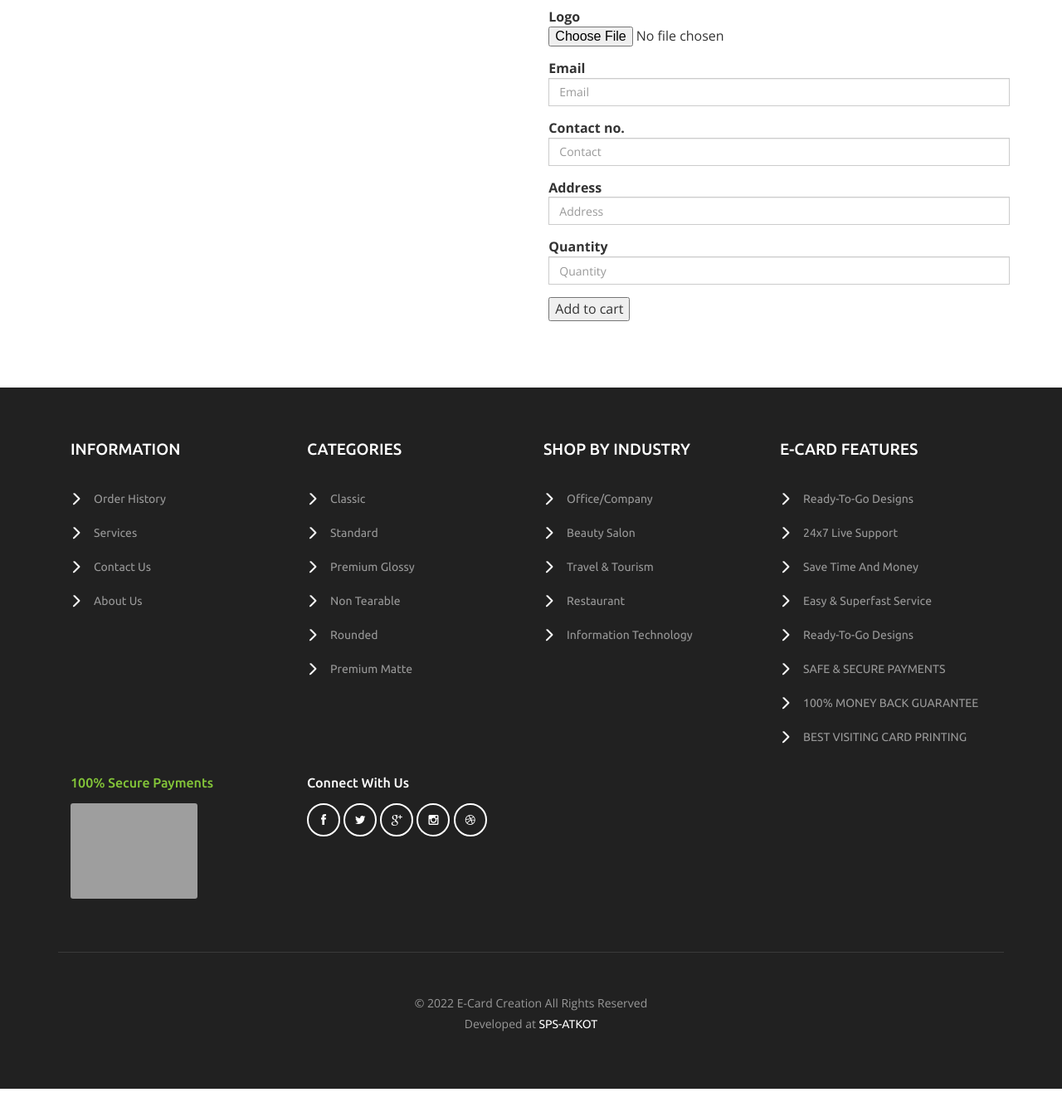
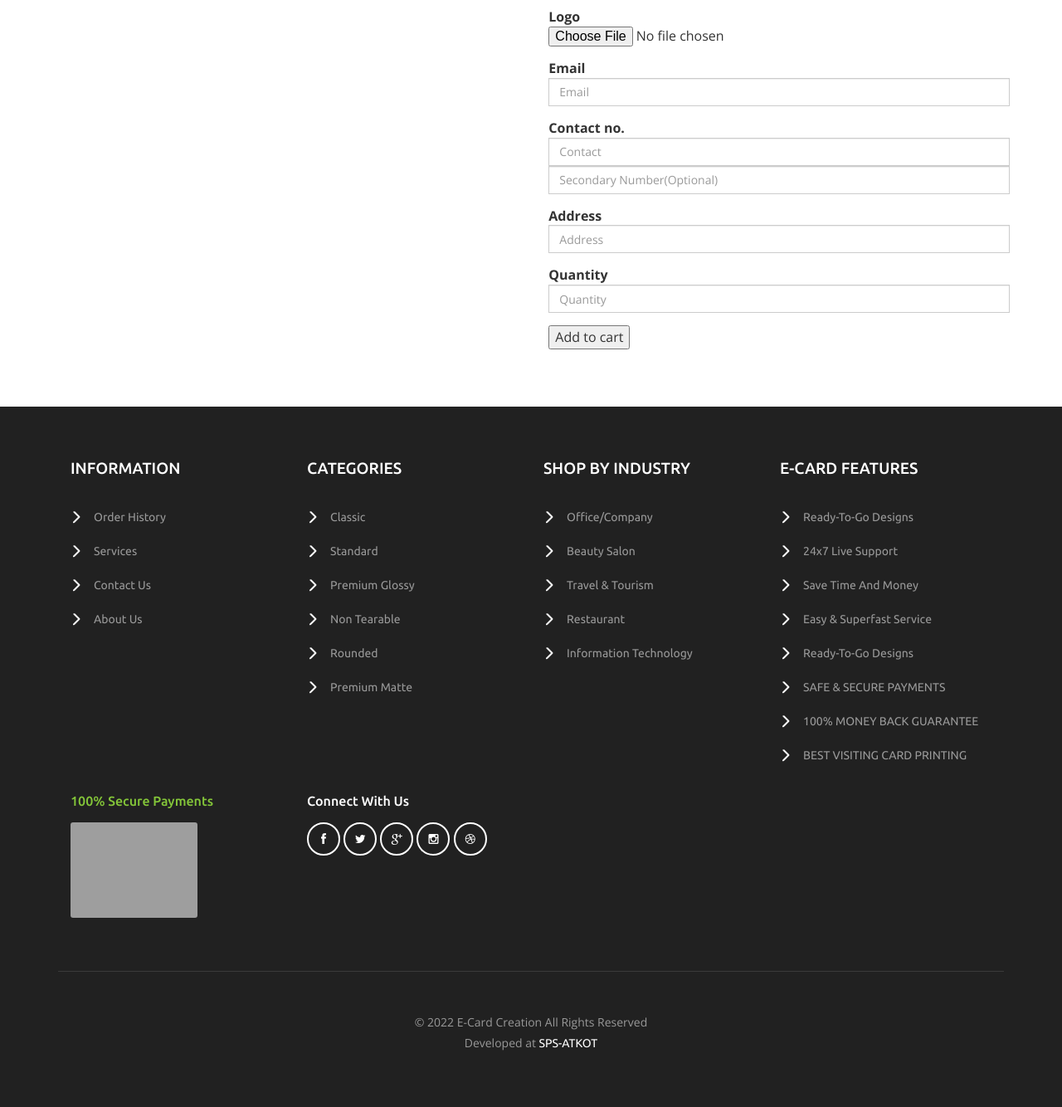
Before and after one commit to NiravBhuva/php_project, a PHP site: page /single.php?id=2 in a window 1280 px wide. Shown: the part 590-1924 px from the top of the page at 83% size. Before the commit the page ends 1902 px from the top, so only its background shows below. Run offline with PHP 8.4, Linux system fonts and the light colour scheme; a user stored in the database is signed in; data comes from the database, SQL or seed files in the repository; some libraries are stand-ins or nearby versions; grey boxes are pictures that could not be loaded.

Commit message:
latest commit

```diff
--- a/User/single.php
+++ b/User/single.php
@@ -19,35 +19,21 @@
 while($r=mysqli_fetch_array($c)){
 	if(isset($_POST['submit'])){
 
-		// print_r($_FILES['image']['name']);
-		//print_r(dirname($_FILES["image"]["tmp_name"]));
-
-		$id=$_REQUEST['id'];
-		$Name=$_POST['name'];
-		$Company=$_POST['company'];
-		$filename=$_FILES['image'];
-		$Email=$_POST['email'];
-		$Contact=$_POST['contact'];
-		$Address=$_POST['address'];
-		$quantity=$_POST['quantity'];
-		$Price=$_POST['price'];
-		$Total=$_POST['amount'];
-		$NetAmount=$_POST['netamount'];
+		// $id=$_REQUEST['id'];
+		// $Name=$_POST['name'];
+		// $Company=$_POST['company'];
+		// $filename=$_FILES['image'];
+		// $Email=$_POST['email'];
+		// $Contact=$_POST['contact'];
+		// $Address=$_POST['address'];
+		// $quantity=$_POST['quantity'];
+		// $Price=$_POST['price'];
+		// $Total=$_POST['amount'];
+		// $NetAmount=$_POST['netamount'];
 
 		$filename = $_FILES["image"]["name"];
     	$tempname = $_FILES["image"]["tmp_name"];
         $folder = "upload/".$filename;
-
-		// if (move_uploaded_file($tempname, $folder)) {
-
-		// 	echo $_FILES['image']['name'];
-        //     echo "Image uploaded successfully";
-
-        // }else{
-
-        //     echo "Failed to upload image";
-
-    	// }
 
 		// echo count($_SESSION['cart']);
 		// unset($_SESSION['cart']);
@@ -61,6 +47,7 @@
 			"image" => $filename,
 			"email" => $_POST['email'],
 			"contact" => $_POST['contact'],
+			"contact_optional" => $_POST['contact_optional'],
 			"address" => $_POST['address'],
 			"quantity" => $_POST['quantity'],
 			"price" => $_POST['price'],
@@ -132,26 +119,28 @@
 
 
 							<div class="form-group"> <label for="exampleInputEmail1">Name</label>
-							<input type="text" name="name" class="form-control" id="exampleInputEmail1" placeholder="Name" > </div>
+							<input type="text" name="name" class="form-control" id="exampleInputEmail1" placeholder="Name" required> </div>
 
 							<div class="form-group"> <label for="exampleInputEmail1">Company</label>
-							<input type="text" name="company" class="form-control" id="exampleInputEmail1" placeholder="Company name" > </div>
+							<input type="text" name="company" class="form-control" id="exampleInputEmail1" placeholder="Company name" required> </div>
 
 							<div class="form-group"> <label for="exampleInputFile">Logo</label>
 							<input type="file" name="image" id="exampleInputFile" required>  </div>
 
-
 							<div class="form-group"> <label for="exampleInputEmail1">Email</label>
-							<input type="email" name="email" class="form-control" id="exampleInputEmail1" placeholder="Email" pattern="[a-zA-Z0-9.-_]{1,}@[a-zA-Z.-]{2,}[.]{1}[a-zA-Z]{2,}" > </div>
+							<input type="email" name="email" class="form-control" id="exampleInputEmail1" placeholder="Email" pattern="[a-zA-Z0-9.-_]{1,}@[a-zA-Z.-]{2,}[.]{1}[a-zA-Z]{2,}" required> </div>
 
 							<div class="form-group"> <label for="exampleInputEmail1">Contact no.</label>
-							<input type="text" name="contact" class="form-control" id="exampleInputEmail1" placeholder="Contact" pattern="[7-9]{1}[0-9]{9}" oninvalid="this.setCustomValidity('Please enter valid number!')" oninput="this.setCustomValidity('')" > </div>
+							<div style="display:flex; flex-direction: row; justify-content: center; align-items: center">
+							<input type="text" name="contact" class="form-control" id="exampleInputEmail1" placeholder="Contact" pattern="[7-9]{1}[0-9]{9}" oninvalid="this.setCustomValidity('Please enter valid number!')" oninput="this.setCustomValidity('')" required> </div>
+							<input type="text" name="contact_optional" class="form-control" id="exampleInputEmail1" placeholder="Secondary Number(Optional)" pattern="[7-9]{1}[0-9]{9}" oninvalid="this.setCustomValidity('Please enter valid number!')" oninput="this.setCustomValidity('')"> </div>
+							</div>
 
 							<div class="form-group"> <label for="exampleInputEmail1">Address</label>
-							<input type="text" name="address" class="form-control" id="exampleInputEmail1" placeholder="Address" > </div>
+							<input type="text" name="address" class="form-control" id="exampleInputEmail1" placeholder="Address" required> </div>
 
 							<div class="form-group"> <label for="exampleInputEmail1">Quantity</label>
-							<input type="number" name="quantity" class="form-control" id="exampleInputEmail1" placeholder="Quantity" > </div>
+							<input type="number" name="quantity" class="form-control" id="exampleInputEmail1" placeholder="Quantity" required> </div>
 
 							<?php
 							$id=$_REQUEST['id'];
@@ -160,37 +149,13 @@
 							while($r=mysqli_fetch_array($c)){
 								?>
 							 		<input type="hidden" name="price" value="<?php echo $r['Price'];?>">
-								<?php
-							}
-
-							$id=$_REQUEST['id'];
-							$query="SELECT * FROM card_info where Card_id='$id'";
-							$c=mysqli_query($con,$query);
-							while($r=mysqli_fetch_array($c)){
-								?>
-							 		<input type="hidden" name="amount" value="<?php echo $r['Price'];?>">
-								<?php
-							}
-
-							$id=$_REQUEST['id'];
-							$query="SELECT * FROM card_info where Card_id='$id'";
-							$c=mysqli_query($con,$query);
-							while($r=mysqli_fetch_array($c)){
-								?>
-							 		<input type="hidden" name="discount" value="<?php echo $r['Price'];?>">
-								<?php
-							}
-
-							$id=$_REQUEST['id'];
-							$query="SELECT * FROM card_info where Card_id='$id'";
-							$c=mysqli_query($con,$query);
-							while($r=mysqli_fetch_array($c)){
-								?>
-							 		<input type="hidden" name="netamount" value="<?php echo $r['Price'];?>">
+									<input type="hidden" name="amount" value="<?php echo $r['Price'];?>">
+									<input type="hidden" name="netamount" value="<?php echo $r['Price'];?>">
 								<?php
 							}
 							?>
 							<input type="submit" name="submit" value="Add to cart"  />
+							<br><br><br><br>
 							</form>
 						</div>
 					</div>
```
